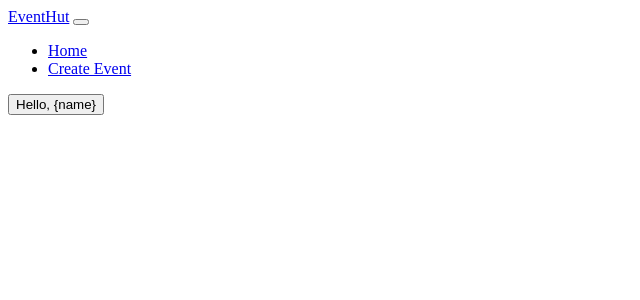
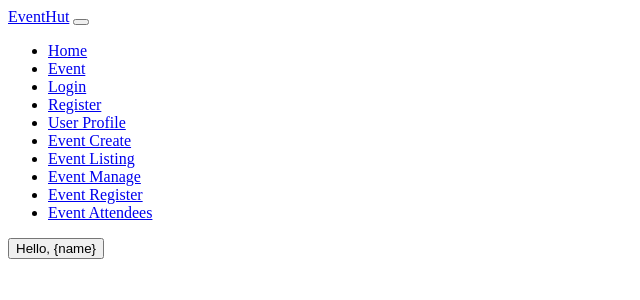
Before and after one commit to nahiyan8/eventhut, a PHP site: page /navbar.php in a window 1280 px wide. Shown: the top 300 px of the page, without its empty margins (0-640 px from the left). Run offline with PHP 8.4, Linux system fonts and the light colour scheme.

Commit message:
Navbar changes (temporary)

```diff
--- a/components/navbar.php
+++ b/components/navbar.php
@@ -1,19 +1,39 @@
+<?php
+
+$pages = [
+    '/views/home.php' => 'Home',
+    '/views/event.php' => 'Event',
+    '/views/login.php' => 'Login',
+    '/views/register.php' => 'Register',
+    '/views/user_profile.php' => 'User Profile',
+    '/views/event_create.php' => 'Event Create',
+    '/views/event_listing.php' => 'Event Listing',
+    '/views/event_manage.php' => 'Event Manage',
+    '/views/event_register.php' => 'Event Register',
+    '/views/event_attendees.php' => 'Event Attendees'
+];
+
+?>
 <!-- Navbar -->
 <nav class="navbar navbar-expand-md navbar-dark fixed-top bg-dark">
     <div class="container-fluid">
         <a class="navbar-brand" href="#">EventHut</a>
         <button class="navbar-toggler" type="button" data-bs-toggle="collapse" data-bs-target="#navbarCollapse"
         aria-controls="navbarCollapse" aria-expanded="false" aria-label="Toggle navigation">
-        <span class="navbar-toggler-icon"></span>
+            <span class="navbar-toggler-icon"></span>
         </button>
         <div class="collapse navbar-collapse" id="navbarCollapse">
         <ul class="navbar-nav me-auto mb-2 mb-md-0">
-            <li class="nav-item">
-            <a class="nav-link active" aria-current="page" href="#">Home</a>
-            </li>
-            <li class="nav-item">
-            <a class="nav-link" aria-current="page" href="#">Create Event</a>
-            </li>
+            <?php
+                foreach ($pages as $uri => $name) {
+                    $active = $uri == $_SERVER['REQUEST_URI'] ? ' active' : '';
+                    echo '<li class="nav-item">';
+                    echo '<a class="nav-link' . $active . '" aria-current="page" href="' . $uri . '">';
+                    echo $name;
+                    echo '</a>';
+                    echo '</li>';
+                }
+            ?>
         </ul>
         <button class="btn btn-outline-success" type="submit">Hello, {name}</button>
         </div>
--- a/views/event.php
+++ b/views/event.php
@@ -13,11 +13,9 @@
   <!-- Navbar -->
   <?php include '../components/navbar.php'; ?>
   <!-- Main -->
-  <main class="container col-12 col-md-10 offset-md-2">
+  <main class="container col-12 col-md-10 offset-md-2 bg-body border">
+
   </main>
-  <!-- JavaScript -->
-  <link href="https://cdn.jsdelivr.net/npm/bootstrap@5.0.2/dist/css/bootstrap.min.css" rel="stylesheet"
-    integrity="sha384-EVSTQN3/azprG1Anm3QDgpJLIm9Nao0Yz1ztcQTwFspd3yD65VohhpuuCOmLASjC" crossorigin="anonymous">
 </body>
 
 </html>
```
Also changed, not shown: css/main.css (+4 -7 lines).
